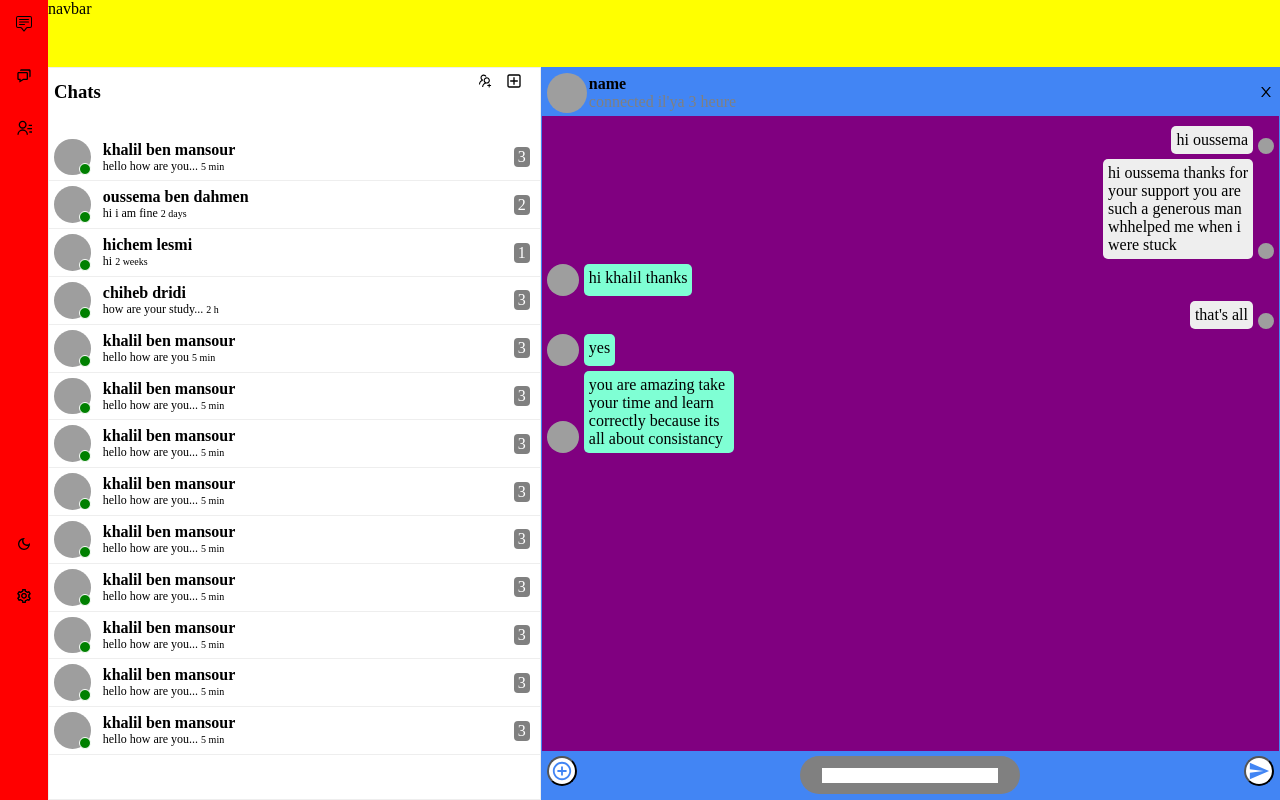
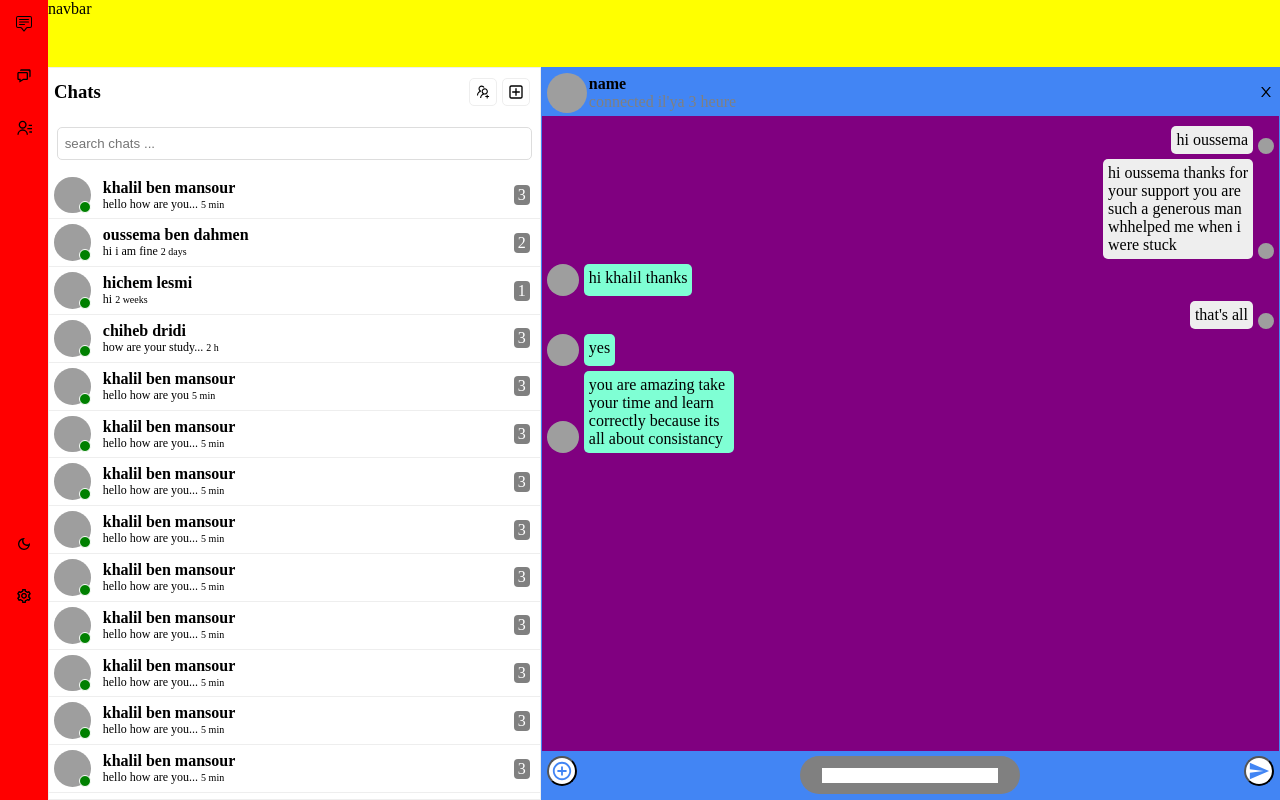
Before and after one commit to KhalilBenMansour/chat-app, a React (Create React App) app in the folder client/: page / in a window 1280 px wide. Built offline with nearby package versions, Linux system fonts and the light colour scheme; grey boxes are pictures that could not be loaded.

Commit message:
Update chatmenu html

```diff
--- a/client/src/components/chatMenu/ChatMenu.js
+++ b/client/src/components/chatMenu/ChatMenu.js
@@ -10,18 +10,22 @@ const ChatMenu = () => {
           <h3 className="chat-title">Chats</h3>
         </div>
         <div className="chat-right">
-          <div className="add-group">
+          <div className="chatMenu-button">
             <AiOutlineUsergroupAdd />
           </div>
-          <div className="add-friend">
+          <div className="chatMenu-button">
             <CgAddR />
           </div>
         </div>
       </header>
       <section className="chat-body">
-        <div>
-          <input type="text" className="chat-search" />
-        </div>
+        <form className="search-form">
+          <input
+            type="text"
+            placeholder="search chats ..."
+            className="search-input"
+          />
+        </form>
         <ChatList />
       </section>
     </div>
```
